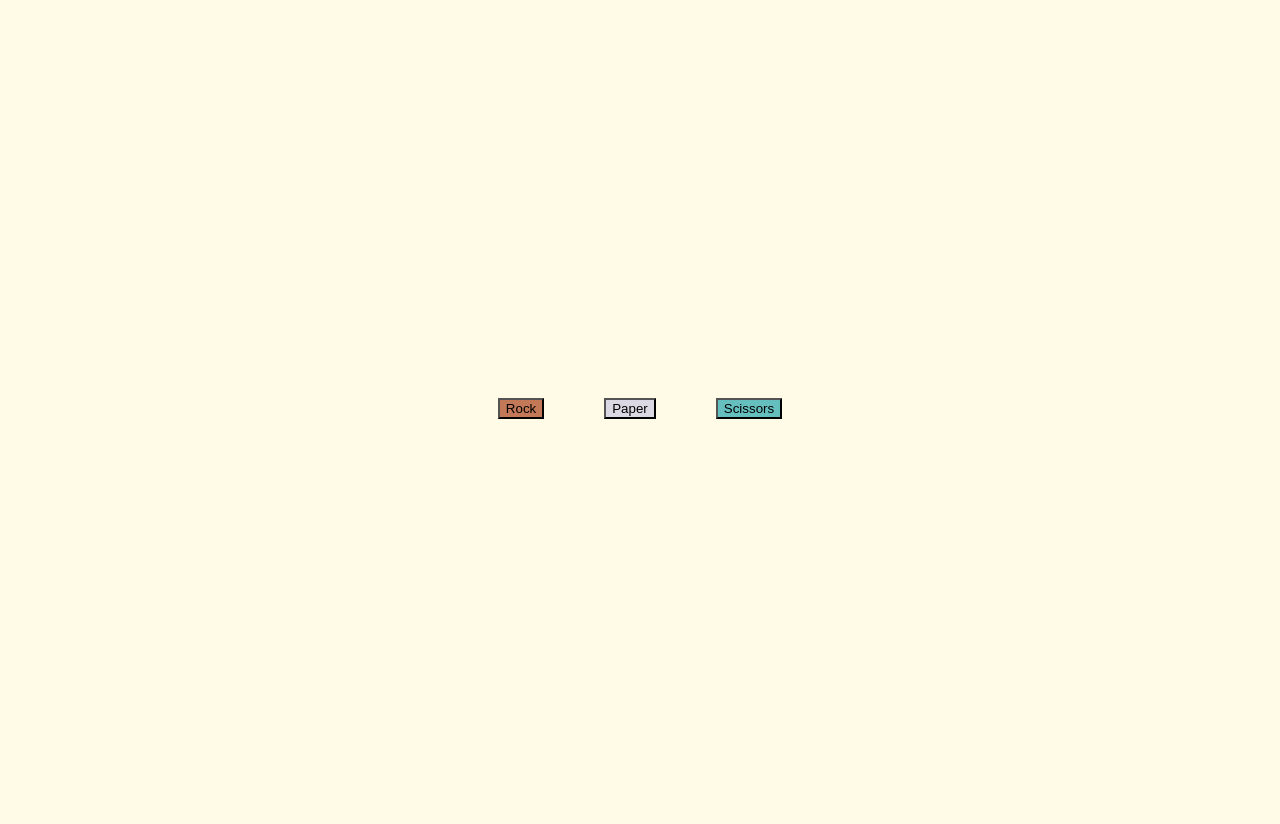
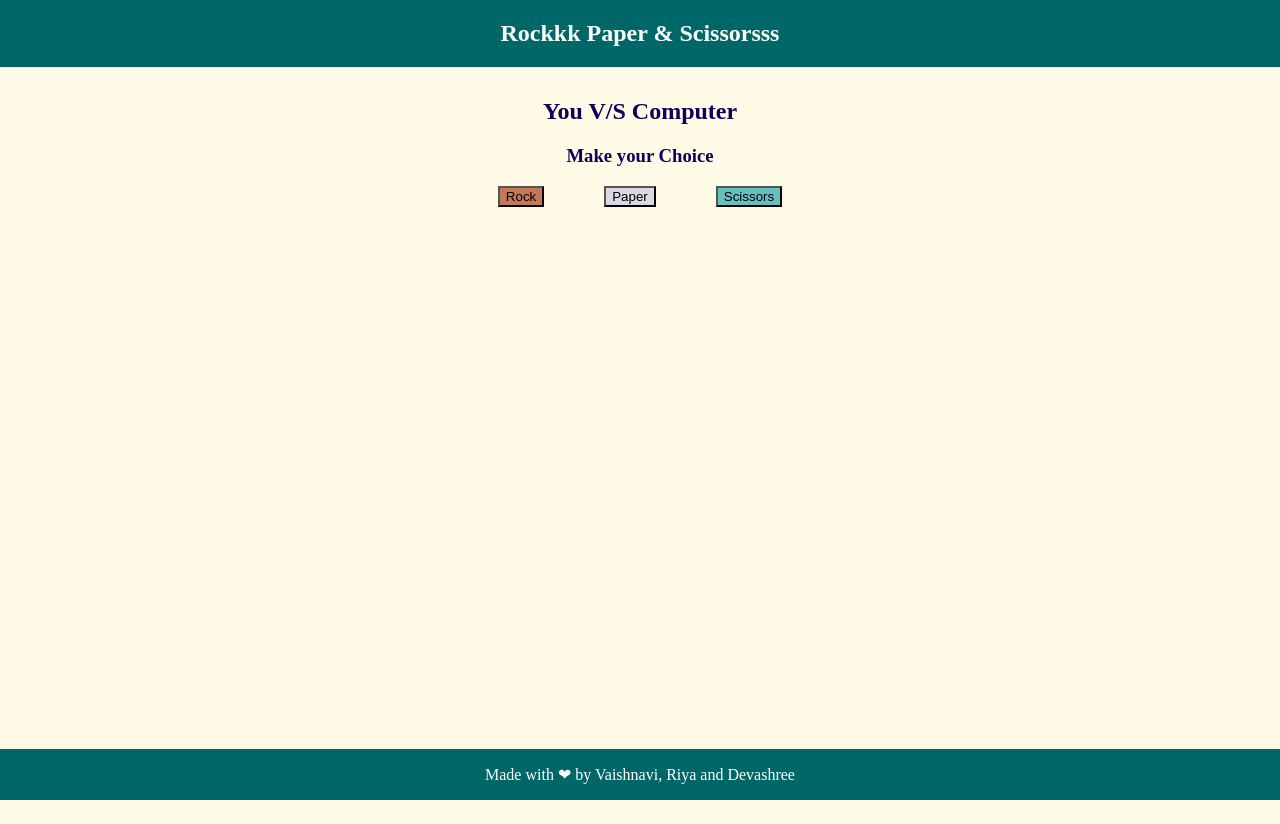
Before and after one commit to vranjan01/RockPaperScissor, a plain HTML site: page vscomputer.html in a window 1280 px wide. After the commit the page ends 800 px from the top, so only its background shows below. Drawn offline with Linux system fonts and the light colour scheme.

Commit message:
edited vscomp html and its styling

```diff
--- a/style.css
+++ b/style.css
@@ -20,7 +20,7 @@ h2{
 }
 button{
     background-color: #FFC93C;
-
+    position: relative;
 }
 footer {
   position: fixed;
--- a/vscomputer.html
+++ b/vscomputer.html
@@ -7,26 +7,55 @@
 
 </head>
 <body>
+    <nav>
+    <h2>Rockkk Paper & Scissorsss</h2>
+    </nav>
+
+    <h2> You V/S Computer </h2>
+    <h3> Make your Choice </h3>
+    <p id = "res"></p>
+
     <div class="parent-container">
+
     <button id="b1" onclick="storeValue('rock')">Rock</button>
     <br>
     <button id="b2" onclick="storeValue('paper')">Paper</button>
     <br>
     <button id="b3" onclick="storeValue('scissor')">Scissors</button>
     </div>
-    <p id = "res"></p>
+
     <script src="script.js"></script>
 </body>
+
+<footer aria-posinset="end">
+        <p> Made with &#10084; by Vaishnavi, Riya and Devashree </p>
+    </footer>
+
 <style>
+nav{
+    position: fixed;
+    width: 100%;
+    background-color: #006769;
+    color: white;
+    text-align: center;
+    top: 0;
+    left: 0;
+}
 body{
     background-color: #fffbe6;
+    text-align: center;
+    color: #0c005a;
+    padding: 70px;
+}
+#res{
+    text-align: center;
+    position: relative;
 }
 .parent-container {
   display: flex;
   gap: 20px;
   justify-content: center;
   align-items: center;
-  height: 100vh;
   padding-block: initial;
 
 }
@@ -48,13 +77,23 @@ margin-left: 10px;
 }
 button{
     text-align: center;
+    color: black;
 
-    color: black;
 }
 button:hover{
     color: #0c005a;
     transform: scale(1.07);
 }
+footer {
+  position: fixed;
+  left: 0;
+  bottom: 0;
+  width: 100%;
+  background-color: #006769;
+  color: white;
+  text-align: center;
+}
+
 
 </style>
 </html>
```
